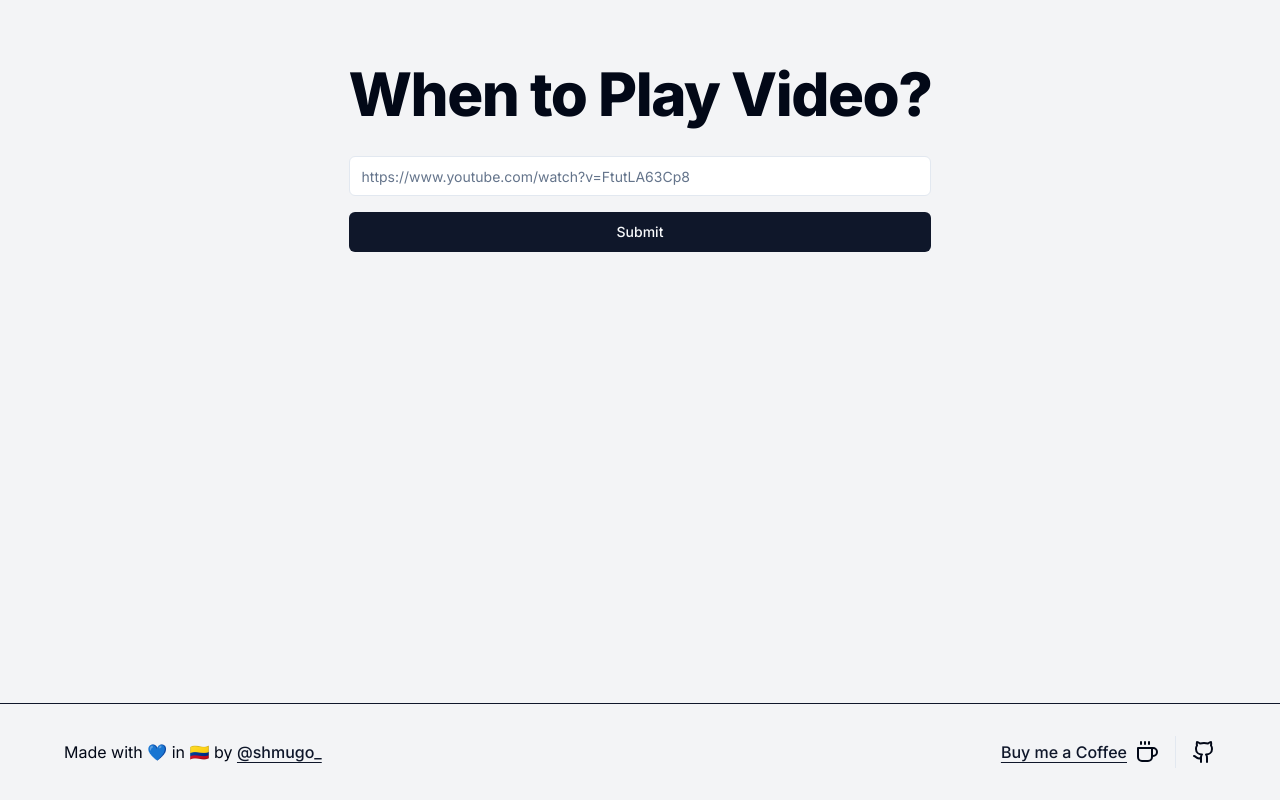
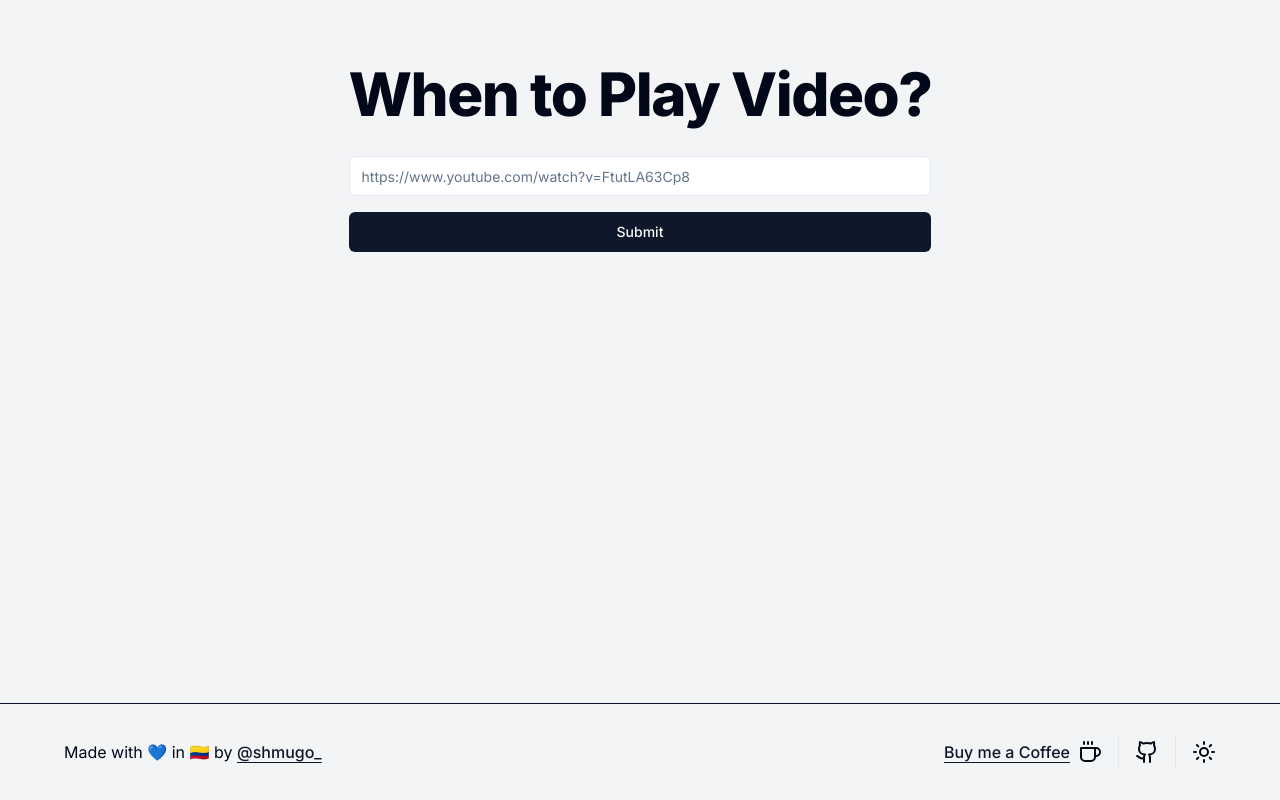
Before and after one commit to shmugoh/whentoplayvideo, a Next.js app: page / in a window 1280 px wide. Built offline with nearby package versions, Linux system fonts and the light colour scheme.

Commit message:
add dark mode

```diff
--- a/app/layout.tsx
+++ b/app/layout.tsx
@@ -2,9 +2,12 @@ import type { Metadata } from "next";
 import { Analytics } from "@vercel/analytics/react";
 import { SpeedInsights } from "@vercel/speed-insights/next";
 
+import { ThemeProvider } from "@/components/ui/theme-provider";
+
 import { Inter } from "next/font/google";
 import "./globals.css";
 const inter = Inter({ subsets: ["latin"] });
+/* --- */
 
 const SITE_TITLE = "When to Play Video";
 const SITE_DESCRIPTION =
@@ -44,7 +47,14 @@ export default function RootLayout({
     <html lang="en">
       <link rel="icon" href="/favicon.svg" sizes="any" />
       <body className={inter.className}>
-        {children}
+        <ThemeProvider
+          attribute="class"
+          defaultTheme="system"
+          enableSystem
+          disableTransitionOnChange
+        >
+          {children}
+        </ThemeProvider>
         <Analytics />
         <SpeedInsights />
       </body>
--- a/app/page.tsx
+++ b/app/page.tsx
@@ -1,7 +1,8 @@
 "use client";
 
 import React, { useState, useEffect } from "react";
-// import Link from "next/link";
+
+import { useTheme } from "next-themes";
 
 import { InputForm } from "@/components/layout/form";
 import { YouTubeVideoEmbed } from "@/components/layout/video";
@@ -9,12 +10,21 @@ import { TimeSlot } from "@/components/layout/time";
 
 import { calculateTime } from "@/utils/calculateTime";
 
-import { Github, Coffee } from "lucide-react";
+import { Moon, Sun, Github, Coffee } from "lucide-react";
 
 import { Separator } from "@/components/ui/separator";
 
+import { Button } from "@/components/ui/button";
+
 export default function Home() {
   /* Hooks */
+  // UI Hooks
+  const { theme, setTheme } = useTheme();
+
+  const toggleTheme = () => {
+    setTheme(theme === "light" ? "dark" : "light");
+  };
+
   // YouTube Hooks
   const [videoId, setVideoId] = React.useState("");
   const [duration, setDuration] = React.useState(0);
@@ -26,7 +36,7 @@ export default function Home() {
   const [second, setSecond] = React.useState(0);
 
   return (
-    <main className="min-h-screen bg-gray-100 flex flex-col">
+    <main className="min-h-screen bg-gray-100 dark:bg-background flex flex-col">
       <div className="flex flex-col p-16 items-center justify-between space-y-8 flex-1">
         <div id="headerContainer" className="space-y-8">
           <h1 className="pr-12 lg:pr-0 xl:pr-0 2xl:pr-0 scroll-m-20 text-5xl font-extrabold tracking-tight lg:text-6xl xl:text-6x1 2xl:text6x1 dark:text-white">
@@ -102,6 +112,13 @@ export default function Home() {
             <a href="https://github.com/shmugoh/whentoplayvideo">
               <Github />
             </a>
+            <Separator className="h-8" orientation="vertical" />
+
+            {theme === "light" ? (
+              <Moon onClick={toggleTheme} />
+            ) : (
+              <Sun onClick={toggleTheme} />
+            )}
           </div>
         </div>
       </footer>
--- a/package.json
+++ b/package.json
@@ -1,6 +1,6 @@
 {
   "name": "whentoplayvideo",
-  "version": "0.3.2",
+  "version": "0.4.0",
   "private": true,
   "scripts": {
     "dev": "next dev",
```
Also changed, not shown: components/ui/theme-provider.tsx (renamed from components/theme-provider.tsx).
